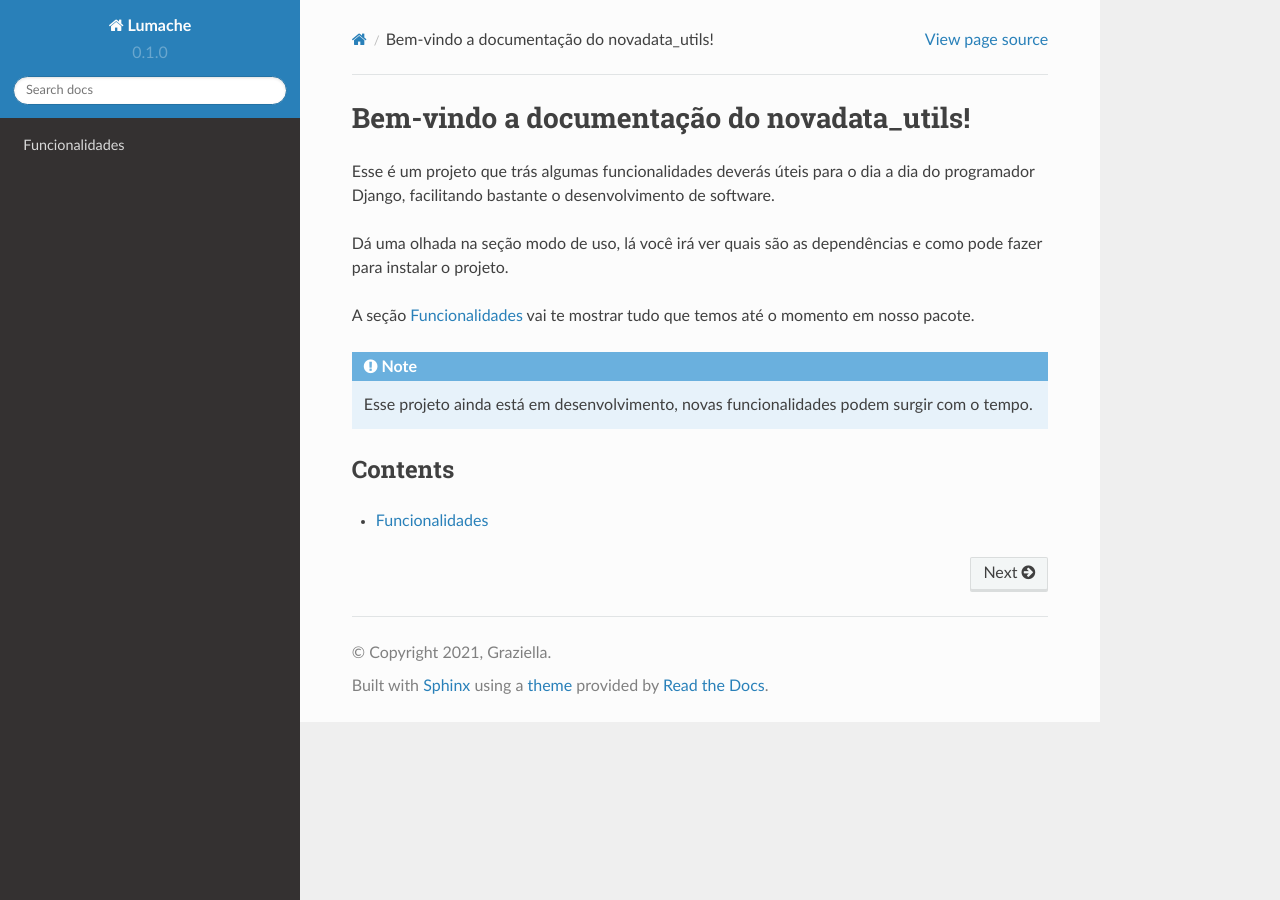
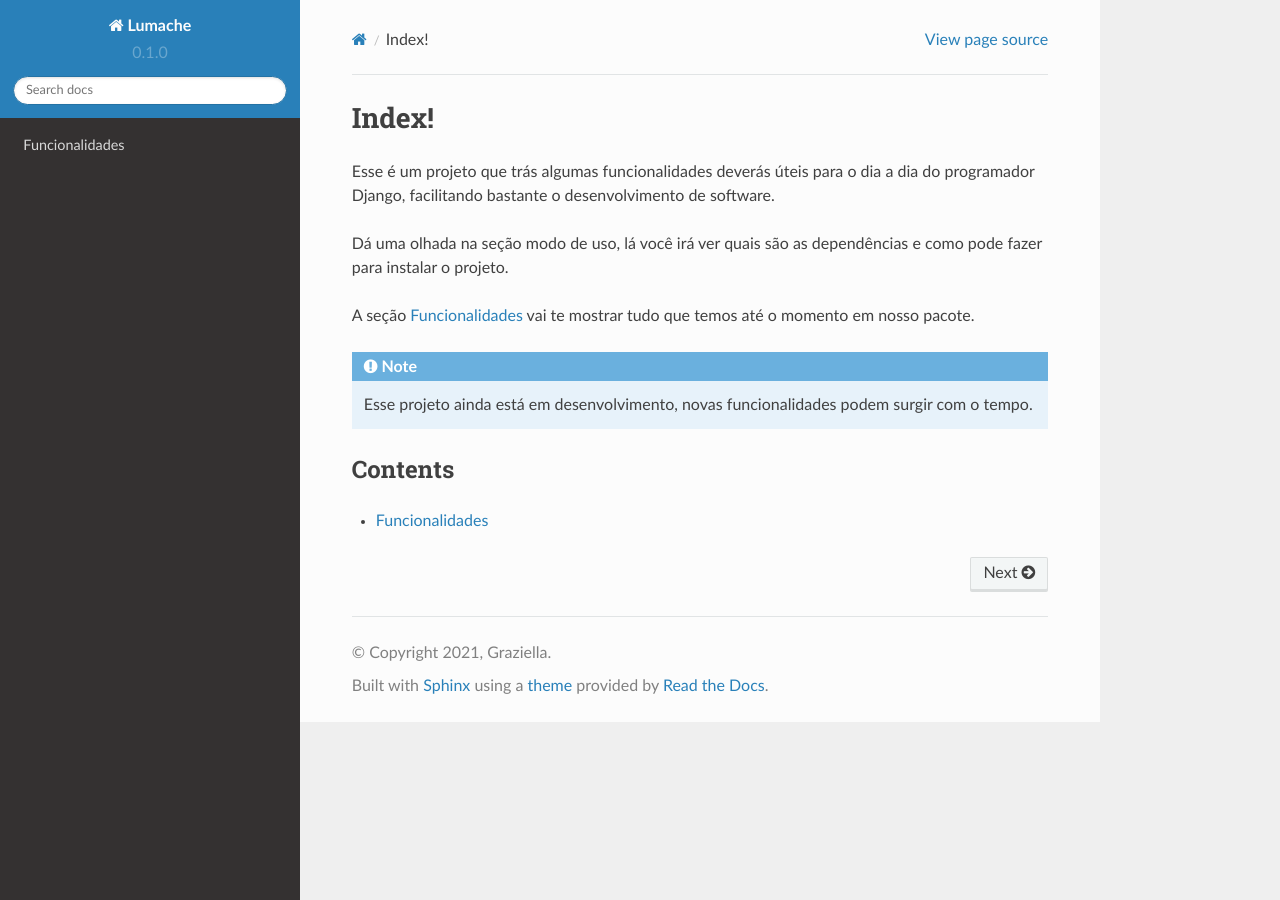
Before and after one commit to flavionogueiraa/novadata_utils_docs, a Sphinx documentation site: the page built from docs/source/index.rst, in a window 1280 px wide. Built offline with Sphinx 7.4.7 and the Read the Docs theme 2.0.0, drawn with Linux system fonts in a browser that asks for light colours; pages that are not in the unit, such as notebooks, are missing from menus.

Commit message:
Update index.rst

```diff
--- a/docs/source/index.rst
+++ b/docs/source/index.rst
@@ -1,5 +1,5 @@
-Bem-vindo a documentação do novadata_utils!
-===================================
+Index!
+=====
 
 Esse é um projeto que trás algumas funcionalidades deverás úteis para
 o dia a dia do programador Django, facilitando bastante o desenvolvimento
```
